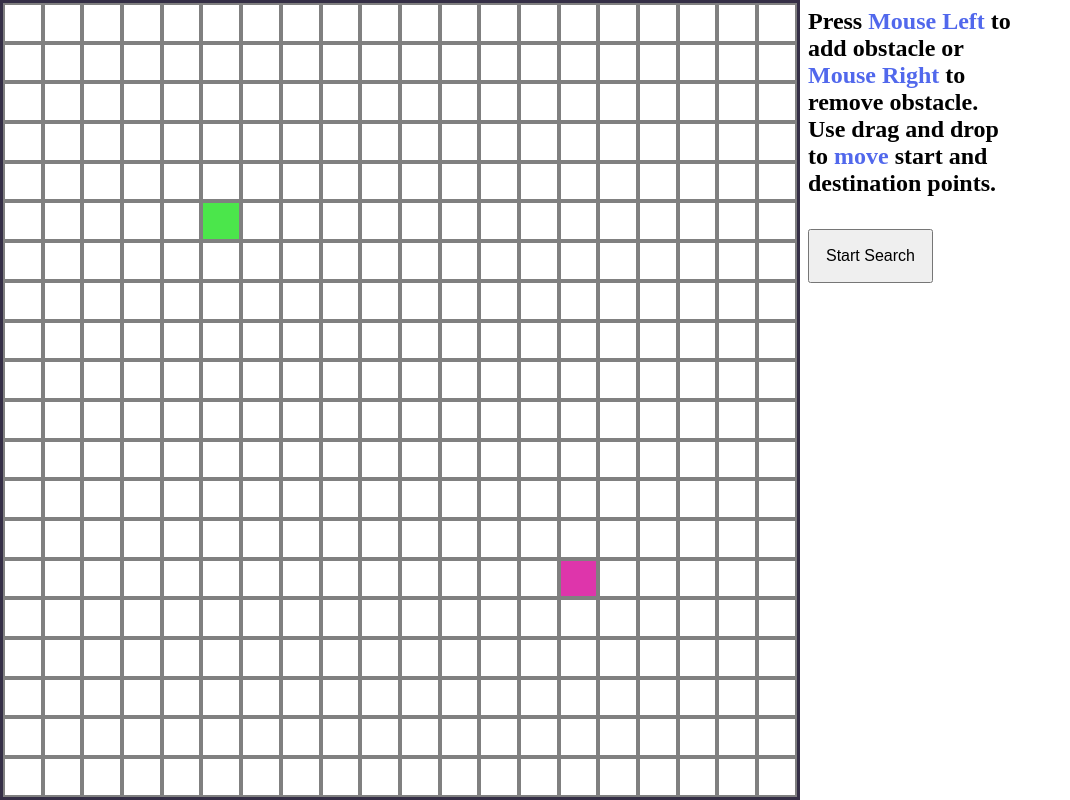
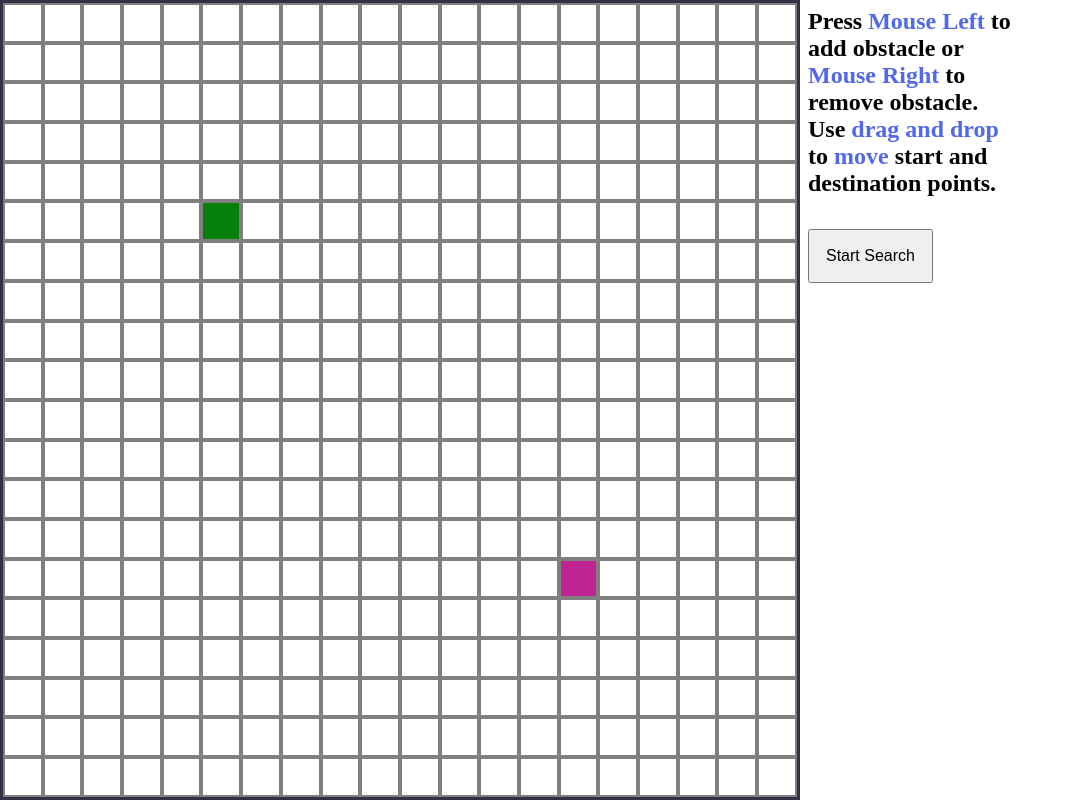
Before and after one commit to nodeTempest/pathfinder, a website built with Parcel: page index.html in a window 1280 px wide. Shown: the whole page, without its empty margins (0-1070 px from the left). Built offline with nearby package versions, Linux system fonts and the light colour scheme.

Commit message:
feature/improved coloring

```diff
--- a/src/asideView.ts
+++ b/src/asideView.ts
@@ -31,7 +31,7 @@ class AsideView extends View {
     this.aside = View.createElem("div", "aside") as HTMLDivElement;
     const msg = View.createElem("h2", "message");
     msg.innerHTML =
-      "Press <b>Mouse Left</b> to add obstacle or <b>Mouse Right</b> to remove obstacle.</br>Use drag and drop to <b>move</b> start and destination points.";
+      "Press <b>Mouse Left</b> to add obstacle or <b>Mouse Right</b> to remove obstacle.</br>Use <b>drag and drop</b> to <b>move</b> start and destination points.";
     this.aside.append(msg);
 
     this.searchButton = View.createElem(
--- a/src/index.css
+++ b/src/index.css
@@ -31,11 +31,11 @@ b {
 }
 
 .start-point.head {
-  background-color: darkcyan;
+  background-color: rgb(240, 225, 17);
 }
 
 .fringe {
-  background-color: rgb(81, 104, 236);
+  background-color: rgb(71, 94, 226);
 }
 
 .closed {
@@ -47,11 +47,11 @@ b {
 }
 
 .start-point {
-  background-color: rgb(75, 230, 75);
+  background-color: rgb(5, 129, 11);
 }
 
 .end-point {
-  background-color: rgba(216, 11, 154, 0.829);
+  background-color: rgba(185, 9, 133, 0.89);
 }
 
 .aside {
```
